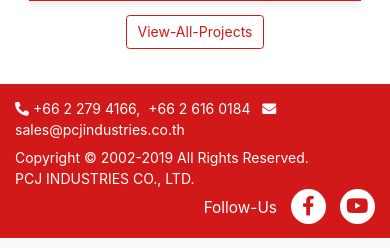
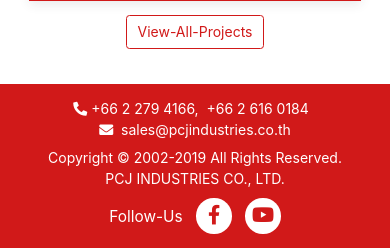
Before and after one commit to ekasit-ja/pcj-django, a Django app: page /en/ in a window 390 px wide. Shown: the part 4159-4407 px from the top of the page. Run offline with Django 3.2, Linux system fonts and the light colour scheme; data comes from the database, SQL or seed files in the repository; style sheets or scripts are compiled from the project's sources; some libraries are stand-ins or nearby versions.

Commit message:
-change hover effect of card -update position of footer when small screen

```diff
--- a/static_dev/scss/page.scss
+++ b/static_dev/scss/page.scss
@@ -19,6 +19,10 @@ html {
     color: white;
     background-color: $red;
     border-color: $red;
+}
+
+.avoid-wrap {
+    display: inline-block;
 }
 
 // css for footer
@@ -48,15 +52,20 @@ html {
         border-radius: 50%;
         text-align: center;
         font-size: 1.4em;
+        transition: all .2s;
         margin-left: 0.5em;
-        box-sizing: contain;
-        transition: all .2s;
 
         &:hover {
             background-color: $red;
             color: white;
             box-shadow: -1px -1px 0 white, 1px -1px 0 white, -1px 1px 0 white, 1px 1px 0 white;
         }
+    }
+}
+
+@media (max-width: 768px) {
+    .sub-button {
+      margin-top: 0.5em;
     }
 }
 // --- css for footer
@@ -117,7 +126,10 @@ html {
 
             &:hover {
                 text-decoration: none;
-                box-shadow: 0 0.25rem 0.75rem rgba($red, .5);
+                box-shadow: -1px -1px 0.75rem rgba($red, .25),
+                    1px -1px 0.75rem rgba($red, .25),
+                    -1px 1px 0.75rem rgba($red, .25),
+                    1px 1px 0.75rem rgba($red, .25),;
             }
         }
 
--- a/templates/footer.html
+++ b/templates/footer.html
@@ -3,10 +3,10 @@
 <footer class="footer">
     <div class="container">
         <div class="row">
-            <div class="col-sm-8">
+            <div class="col-md-8 text-center text-md-left">
                 <div>
-                    <i class="fas fa-phone-alt"></i>
-                    <span class="icon-text">
+                    <div class="avoid-wrap">
+                        <i class="fas fa-phone-alt"></i>
                         {% if LANG == 'en' %}
                             <a href="tel:{{PHONE1_en}}">{{PHONE1_en}}</a>,&nbsp;
                             <a href="tel:{{PHONE2_en}}">{{PHONE2_en}}</a>
@@ -14,17 +14,17 @@
                             <a href="tel:{{PHONE1_th}}">{{PHONE1_th}}</a>,&nbsp;
                             <a href="tel:{{PHONE2_th}}">{{PHONE2_th}}</a>
                         {% endif %}
-                    </span>
-                    &nbsp;
-                    <i class="fas fa-envelope"></i>&nbsp;
-                    <span class="icon-text">
+                        &nbsp;
+                    </div>
+                    <div class="avoid-wrap">
+                        <i class="fas fa-envelope"></i>&nbsp;
                         <a href="mailto:{{EMAIL_SALES}}">{{EMAIL_SALES}}</a>
-                    </span>
+                    </div>
                 </div>
                 <div style="padding-top: 0.5em;">Copyright © 2002-{% now "Y" %} All Rights Reserved.</div>
                 <div>PCJ INDUSTRIES CO., LTD.</div>
             </div>
-            <div class="col-sm-4 text-capitalize text-right">
+            <div class="col-md-4 text-capitalize text-right text-center text-md-right">
                 <span class="follow-us">{% trans 'follow-us' %}</span>
                 <a href="{{FACEBOOK}}" class="sub-button" target="_blank"><i class="fab fa-facebook-f"></i></a>
                 <a href="{{YOUTUBE}}" class="sub-button" target="_blank"><i class="fab fa-youtube"></i></a>
```
